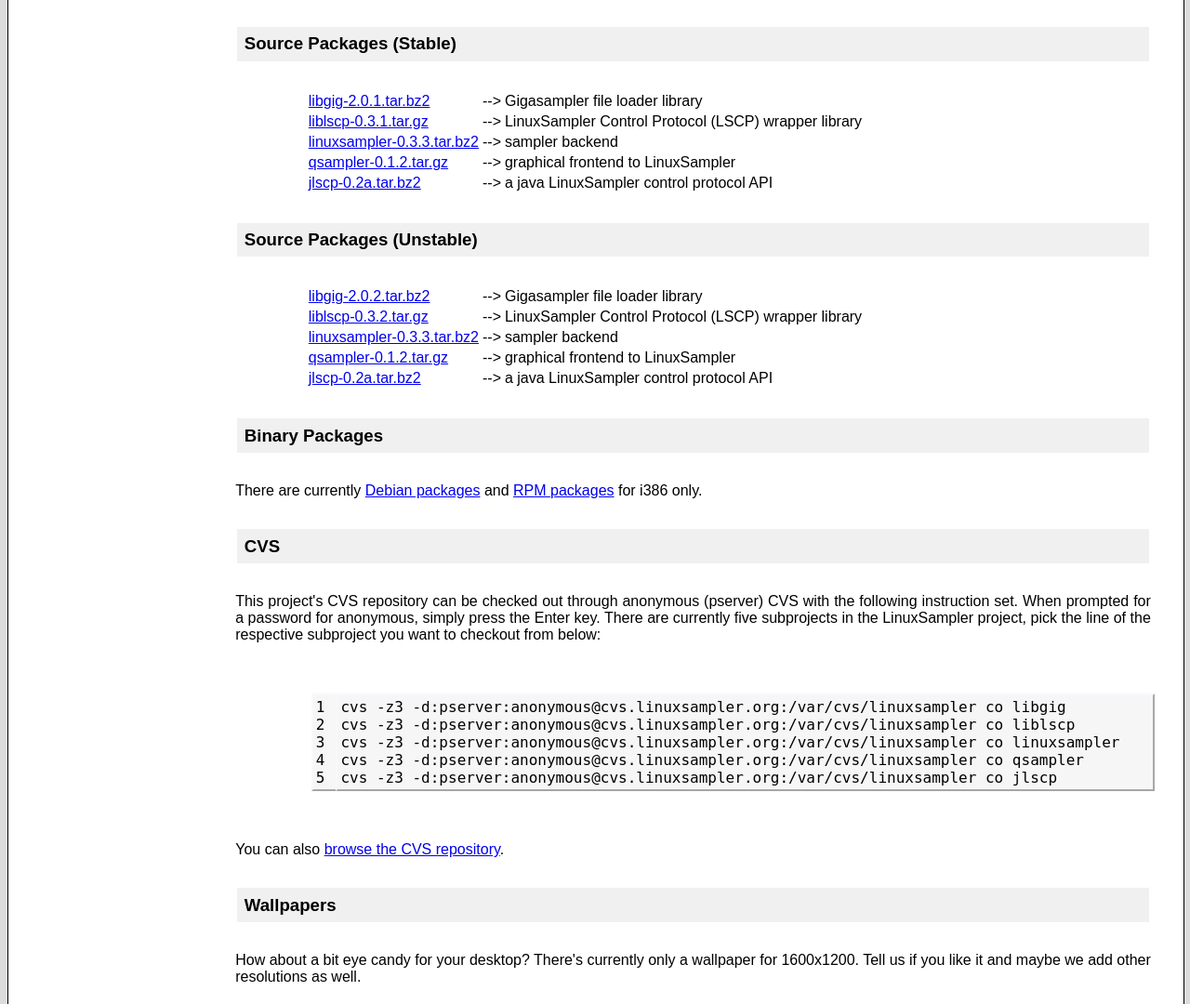
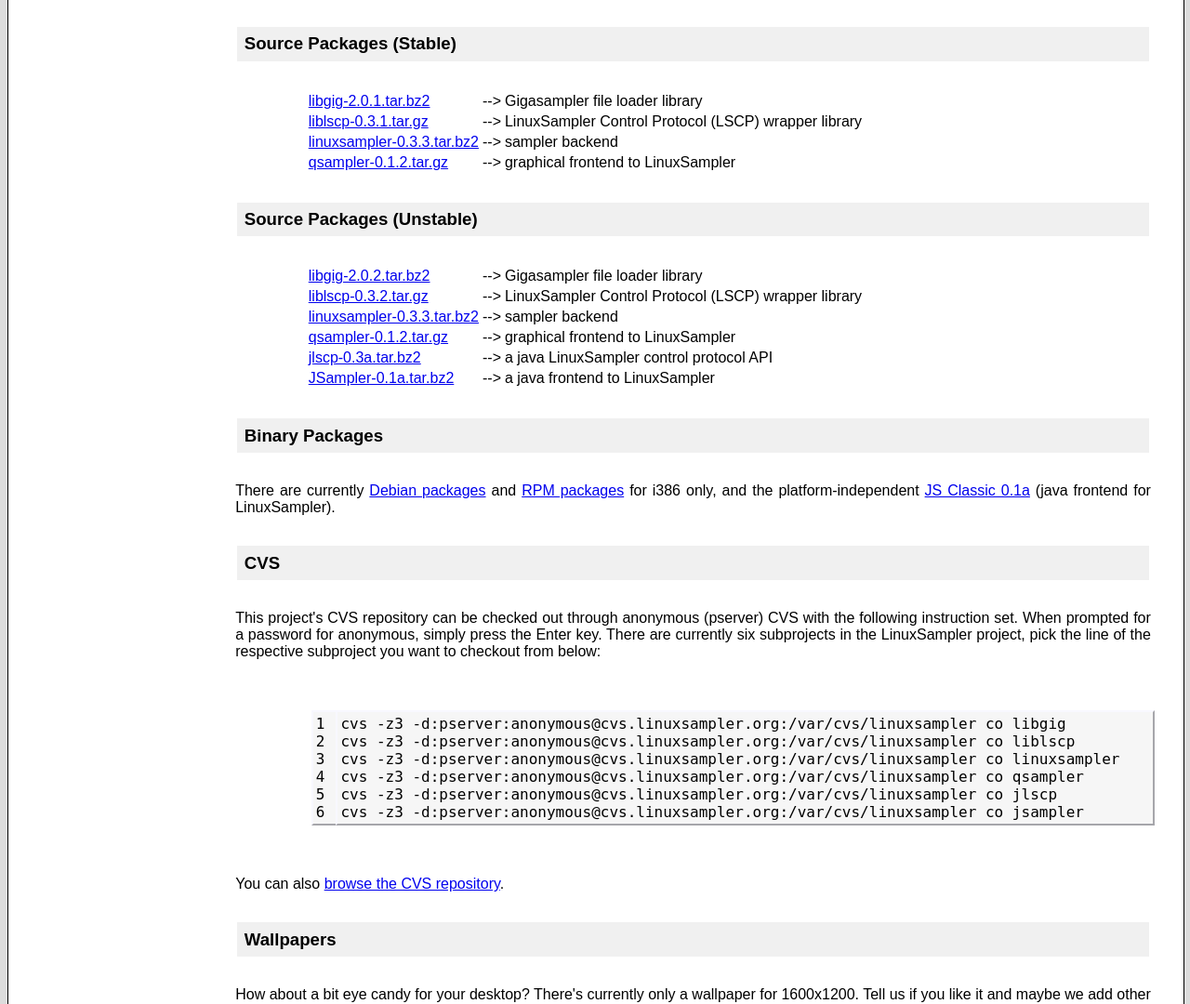
Before and after one commit to svn2github/linuxsampler-web, a PHP site: page /downloads.html in a window 1280 px wide. Shown: the part 752-1832 px from the top of the page at 93% size. Run offline with PHP 8.4, Linux system fonts and the light colour scheme.

Commit message:
updated for jlscp 0.3a and JSampler 0.1a release
git-svn-id: https://svn.linuxsampler.org/svn/web@789 d2c4447f-3961-4fff-bec3-96d84be9abe5

```diff
--- a/trunk/www.linuxsampler.org/downloads.html
+++ b/trunk/www.linuxsampler.org/downloads.html
@@ -217,13 +217,6 @@ qsampler-0.1.2.tar.gz </a> </td>
             <td> --&gt; </td>
             <td> graphical frontend to LinuxSampler </td>
           </tr>
-          <tr>
-            <td> <a
- href="http://prdownloads.sourceforge.net/jlscp/jlscp-0.2a.tar.bz2?download">
-jlscp-0.2a.tar.bz2 </a> </td>
-            <td> --&gt; </td>
-            <td> a java LinuxSampler control protocol API </td>
-          </tr>
         </tbody>
       </table>
 
@@ -260,10 +253,17 @@ qsampler-0.1.2.tar.gz </a> </td>
           </tr>
           <tr>
             <td> <a
- href="http://prdownloads.sourceforge.net/jlscp/jlscp-0.2a.tar.bz2?download">
-jlscp-0.2a.tar.bz2 </a> </td>
+ href="http://prdownloads.sourceforge.net/jlscp/jlscp-0.3a.tar.bz2?download">
+jlscp-0.3a.tar.bz2 </a> </td>
             <td> --&gt; </td>
             <td> a java LinuxSampler control protocol API </td>
+          </tr>
+          <tr>
+            <td> <a
+ href="http://prdownloads.sourceforge.net/jsampler/JSampler-0.1a.tar.bz2?download">
+JSampler-0.1a.tar.bz2 </a> </td>
+            <td> --&gt; </td>
+            <td> a java frontend to LinuxSampler </td>
           </tr>
         </tbody>
       </table>
@@ -273,21 +273,24 @@ jlscp-0.2a.tar.bz2 </a> </td>
  href="http://download.linuxsampler.org/packages/debian/">Debian
 packages</a> and <a
  href="http://download.linuxsampler.org/packages/rpms/">RPM packages</a>
-for i386 only. </p>
+for i386 only,
+and the platform-independent <a
+ href="http://prdownloads.sourceforge.net/jsampler/js-classic.jar?download">
+JS Classic 0.1a</a> (java frontend for LinuxSampler).</p>
       <h2>CVS</h2>
       <p class="default"> This project's CVS repository can be checked
 out through anonymous (pserver) CVS with the following instruction set.
 When prompted for a password for anonymous, simply press the Enter key.
-There are currently five subprojects in the LinuxSampler project, pick
+There are currently six subprojects in the LinuxSampler project, pick
 the line of the respective subproject you want to checkout from below: </p>
       <table class="default" border="0" cellpadding="1" cellspacing="5">
         <tbody>
           <tr>
             <td>
-            <pre class="code">1<br>2<br>3<br>4<br>5</pre>
+            <pre class="code">1<br>2<br>3<br>4<br>5<br>6</pre>
             </td>
             <td width="100%">
-            <pre class="code">cvs -z3 -d:pserver:anonymous@cvs.linuxsampler.org:/var/cvs/linuxsampler co libgig<br>cvs -z3 -d:pserver:anonymous@cvs.linuxsampler.org:/var/cvs/linuxsampler co liblscp<br>cvs -z3 -d:pserver:anonymous@cvs.linuxsampler.org:/var/cvs/linuxsampler co linuxsampler<br>cvs -z3 -d:pserver:anonymous@cvs.linuxsampler.org:/var/cvs/linuxsampler co qsampler<br>cvs -z3 -d:pserver:anonymous@cvs.linuxsampler.org:/var/cvs/linuxsampler co jlscp</pre>
+            <pre class="code">cvs -z3 -d:pserver:anonymous@cvs.linuxsampler.org:/var/cvs/linuxsampler co libgig<br>cvs -z3 -d:pserver:anonymous@cvs.linuxsampler.org:/var/cvs/linuxsampler co liblscp<br>cvs -z3 -d:pserver:anonymous@cvs.linuxsampler.org:/var/cvs/linuxsampler co linuxsampler<br>cvs -z3 -d:pserver:anonymous@cvs.linuxsampler.org:/var/cvs/linuxsampler co qsampler<br>cvs -z3 -d:pserver:anonymous@cvs.linuxsampler.org:/var/cvs/linuxsampler co jlscp<br>cvs -z3 -d:pserver:anonymous@cvs.linuxsampler.org:/var/cvs/linuxsampler co jsampler</pre>
             </td>
           </tr>
         </tbody>
--- a/trunk/www.linuxsampler.org/index.php
+++ b/trunk/www.linuxsampler.org/index.php
@@ -129,6 +129,9 @@
                 <tr>
                   <td valign=top>
                     <p class="default">
+		      <b>2005-10-10</b> <a href="http://prdownloads.sourceforge.net/jsampler/js-classic.jar?download">JS Classic 0.1a</a> has
+		      been released (the first distribution of the <a href="https://sourceforge.net/projects/jsampler/">JSampler</a> project).<br>
+		      <br>
 		      <b>2005-08-16</b> Due to ongoing synthesis optimizations, CVS version of LS might be broken for a while. Please use the tarball release in the meantime.<br>
 		      <br>
 		      <b>2005-07-15</b> LinuxSampler 0.3.3 has been released. Once again a bug fix release.<br>
```
